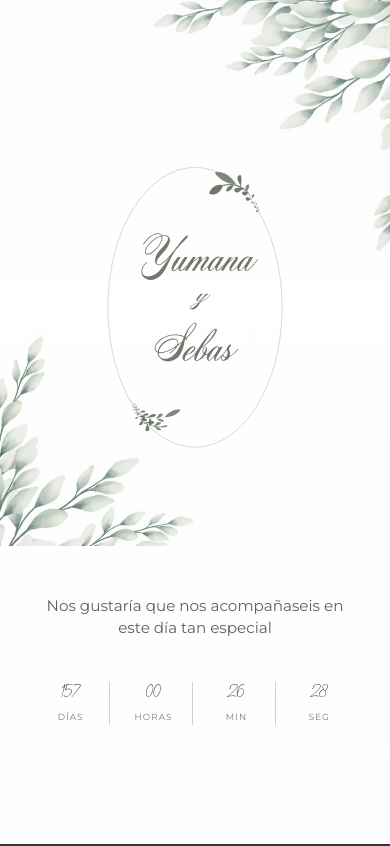
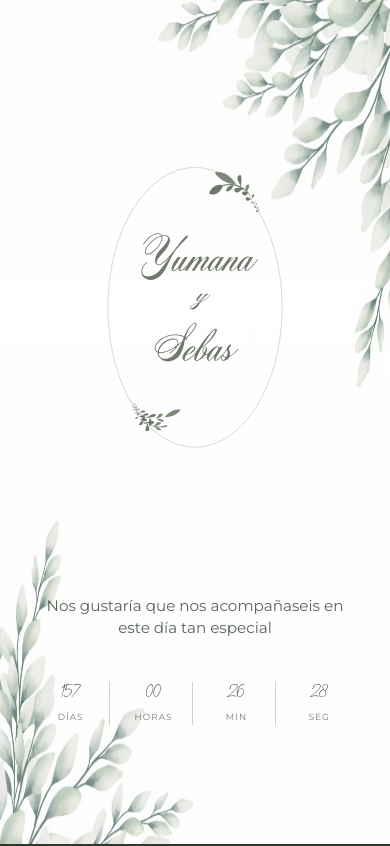
Before and after one commit to Patriciaddc80/boda-yumanaysebas, a React (Vite) app: page / in a window 390 px wide. Shown: the top 846 px of the page. Built offline with nearby package versions, Linux system fonts and the light colour scheme; a web font is replaced by a local one.

Commit message:
Quitar fondo de imagen en la cabecera
Elimina la imagen de fondo del header para que la sección hero quede transparente y herede solo el fondo general de la página.

Made-with: Cursor

```diff
--- a/src/App.css
+++ b/src/App.css
@@ -106,10 +106,7 @@ body {
   }
 
   .hero {
-    background-image: url("/img/bg-olive2.jpg");
-    background-size: 100% auto;
-    background-position: center top;
-    background-repeat: no-repeat;
+    background: transparent;
   }
 
   .hero__inner {
@@ -130,6 +127,13 @@ body {
 
   .hero__count {
     margin-top: 0;
+  }
+}
+
+/* Móviles muy pequeños (300px aprox): asegurar fondo visible en todo el header */
+@media (max-width: 360px) {
+  .hero {
+    background: transparent;
   }
 }
 
@@ -167,11 +171,7 @@ body {
 /* Hero */
 .hero {
   min-height: 100dvh;
-  background-color: #fff;
-  background-image: url("/img/bg-olive2.jpg");
-  background-repeat: no-repeat;
-  background-size: 112% auto;
-  background-position: center top;
+  background: transparent;
   color: #2c3a2c;
   position: relative;
   overflow: hidden;
```
